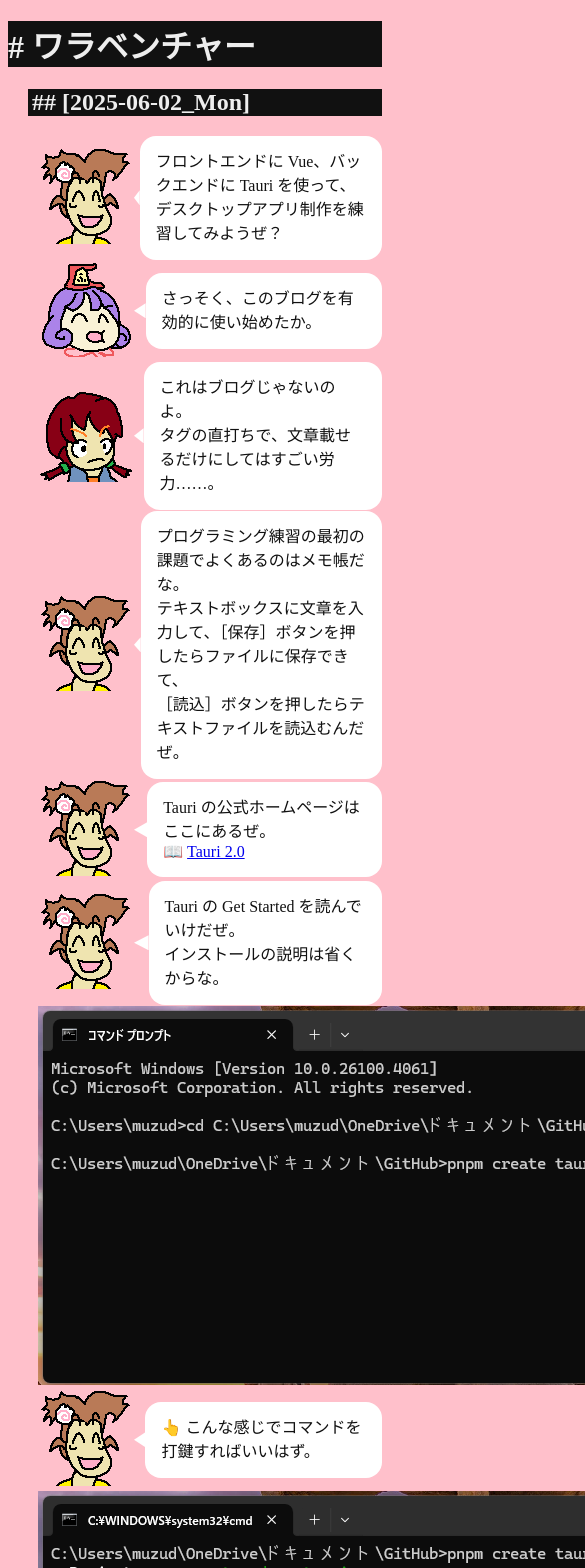
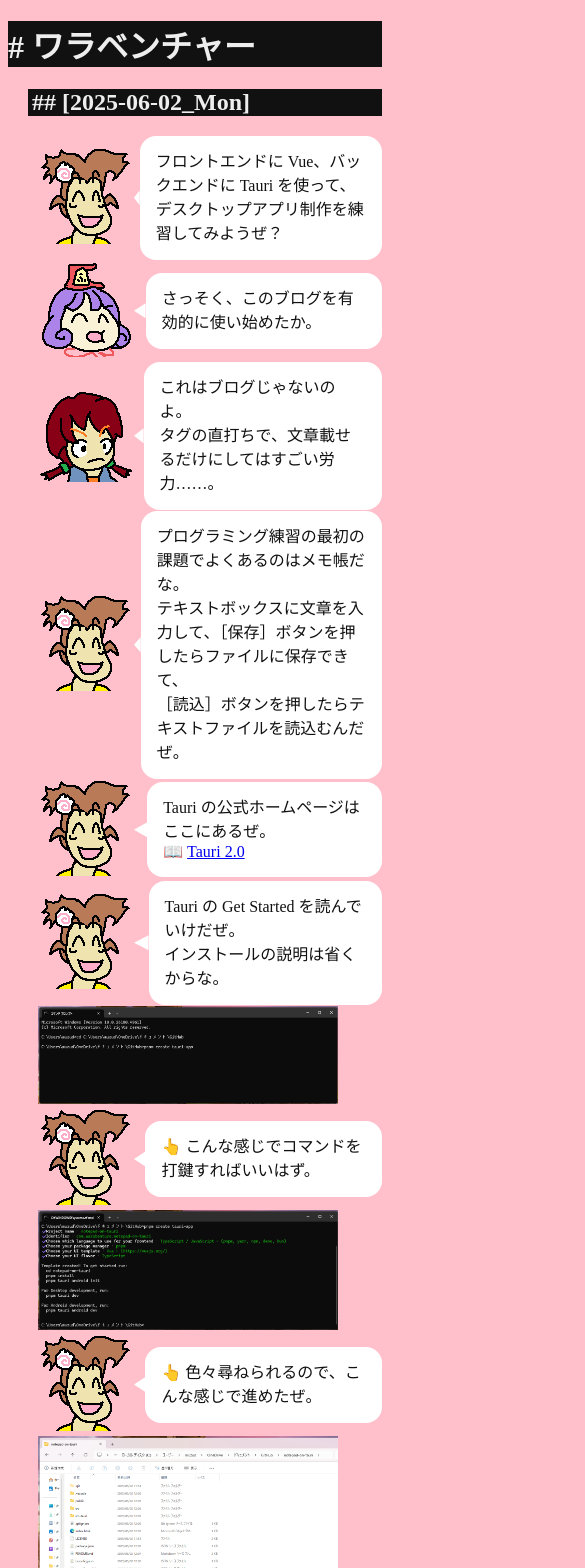
Before and after one commit to muzudho/Warabenture-2025, a Nuxt app: page / in a window 390 px wide. Shown: the top 1568 px of the page, 585 px wide, since content can reach past the window. Built offline with nearby package versions, Linux system fonts and the light colour scheme.

Commit message:
画像サイズを小さくするスタイル設定を追加。

```diff
--- a/app.vue
+++ b/app.vue
@@ -180,9 +180,6 @@
           動作確認はこれに対して行う。
         </div>
       </div>
-
-
-
     </div>
 
     <h2>## [2025-06-01_Sun]</h2>
@@ -289,6 +286,12 @@ h1 {
     color: #111111;
     margin-left: 30px;
   }
+
+  .div2 img {
+    max-width: 300px;
+    max-height: 300px;
+    object-fit: contain; /* 画像が枠に収まるように調整 */
+  }
 }
 
 /* パソコン向けスタイル (画面幅が769px以上) */
```
